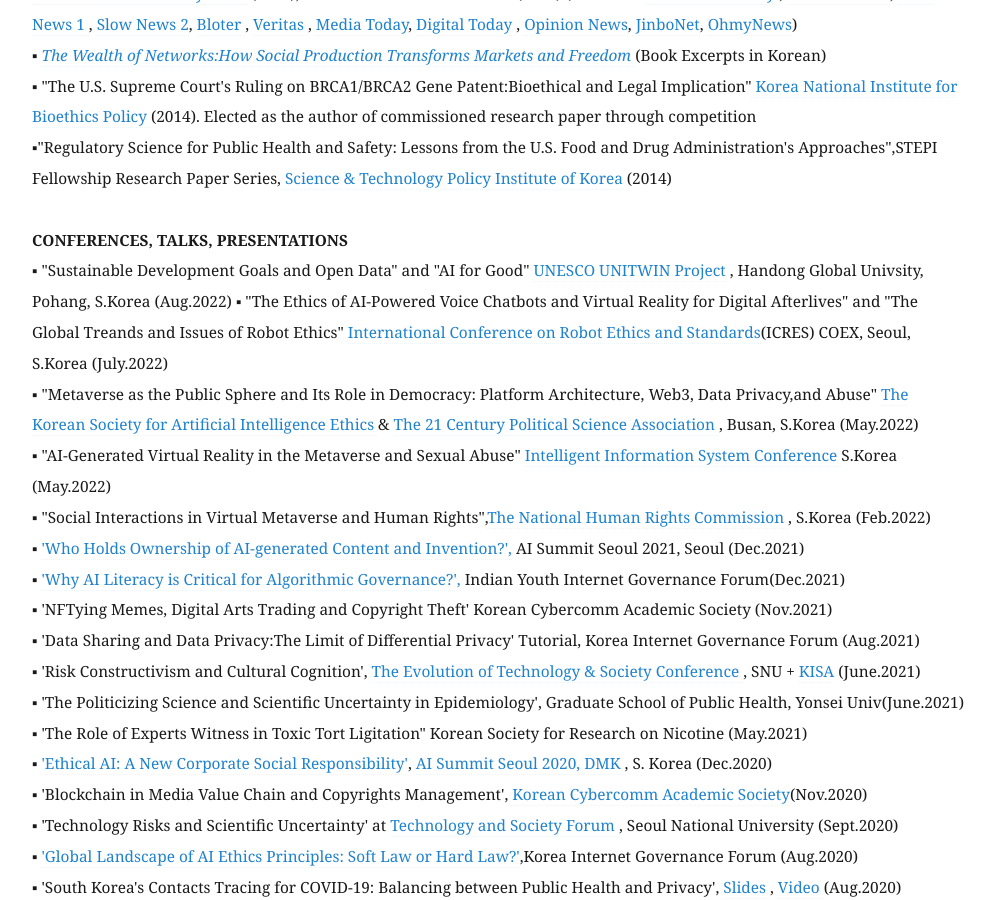
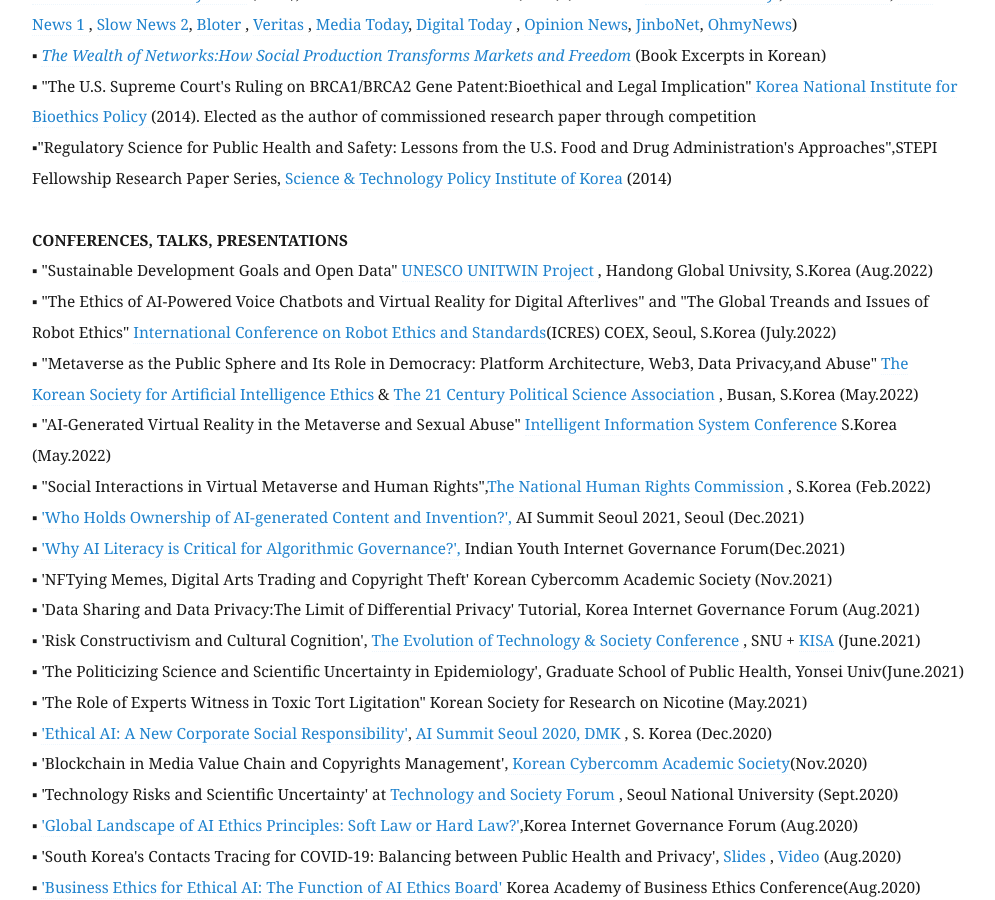
Before and after one commit to eunchangchoi/eunchangchoi.github.io, a Jekyll site: the page built from index.md, in a window 1280 px wide and 900 px high, scrolled down 3283 px. Shown: the whole window, without its empty margins (68-1063 px from the left). Built offline with Jekyll 4.4.1, drawn with Linux system fonts in a browser that asks for light colours.

Commit message:
Update index.md

```diff
--- a/index.md
+++ b/index.md
@@ -72,7 +72,7 @@
 ▪"Regulatory Science for Public Health and Safety: Lessons from the U.S. Food and Drug Administration's Approaches",STEPI Fellowship Research Paper Series,<a href="https://www.stepi.re.kr/site/stepien/main.do"> Science & Technology Policy Institute of Korea</a> (2014)<br>
      <br>
  <strong> CONFERENCES, TALKS, PRESENTATIONS </strong> <br>
-▪ "Sustainable Development Goals and Open Data" and "AI for Good" <a href="https://www.handong.edu/eng/Inter_cooperation/unitwin/"> UNESCO UNITWIN Project </a>, Handong Global Univsity, Pohang, S.Korea (Aug.2022)
+▪ "Sustainable Development Goals and Open Data" <a href="https://www.handong.edu/eng/Inter_cooperation/unitwin/"> UNESCO UNITWIN Project </a>, Handong Global Univsity, S.Korea (Aug.2022) <br>
 ▪ "The Ethics of AI-Powered Voice Chatbots and Virtual Reality for Digital Afterlives" and "The Global Treands and Issues of Robot Ethics"
  <a href="https://www.clawar.org/icres2022/technical-program"> International Conference on Robot Ethics and Standards</a>(ICRES) COEX, Seoul, S.Korea (July.2022)<br>
 ▪ "Metaverse as the Public Sphere and Its Role in Democracy: Platform Architecture, Web3, Data Privacy,and  Abuse" <a href="https://ksaie.or.kr"> The Korean Society for Artificial Intelligence Ethics </a> & <a href="http://www.politics21.or.kr/"> The 21 Century Political Science Association </a>, Busan, S.Korea (May.2022)<br>
```
